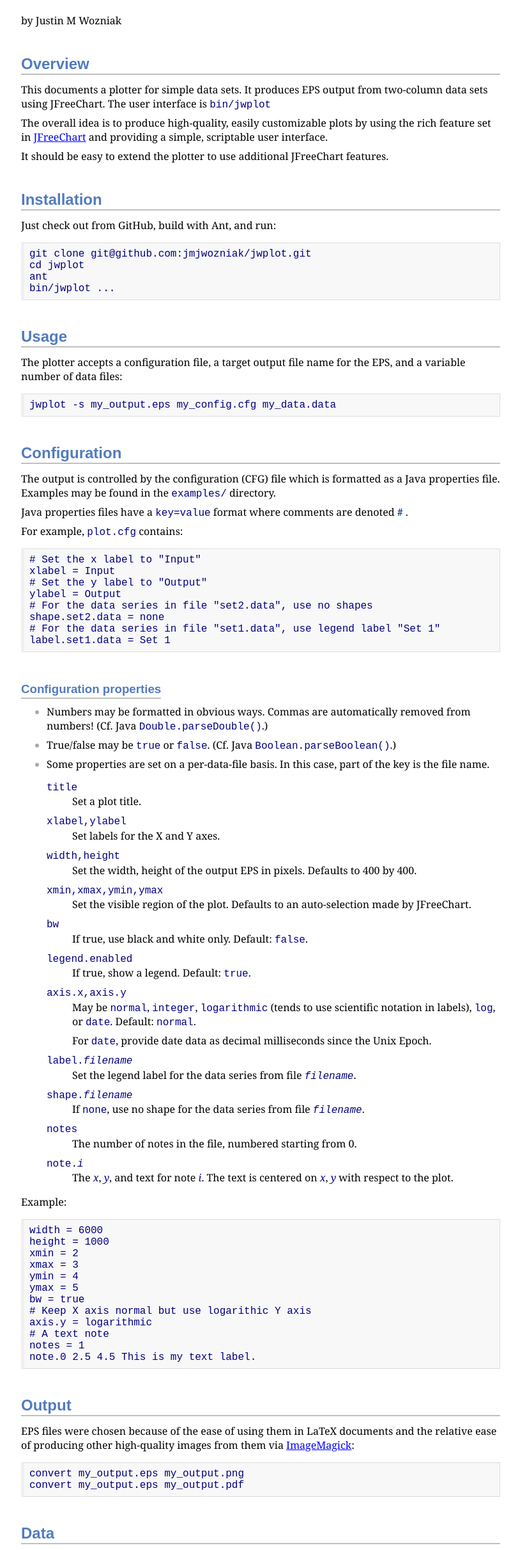
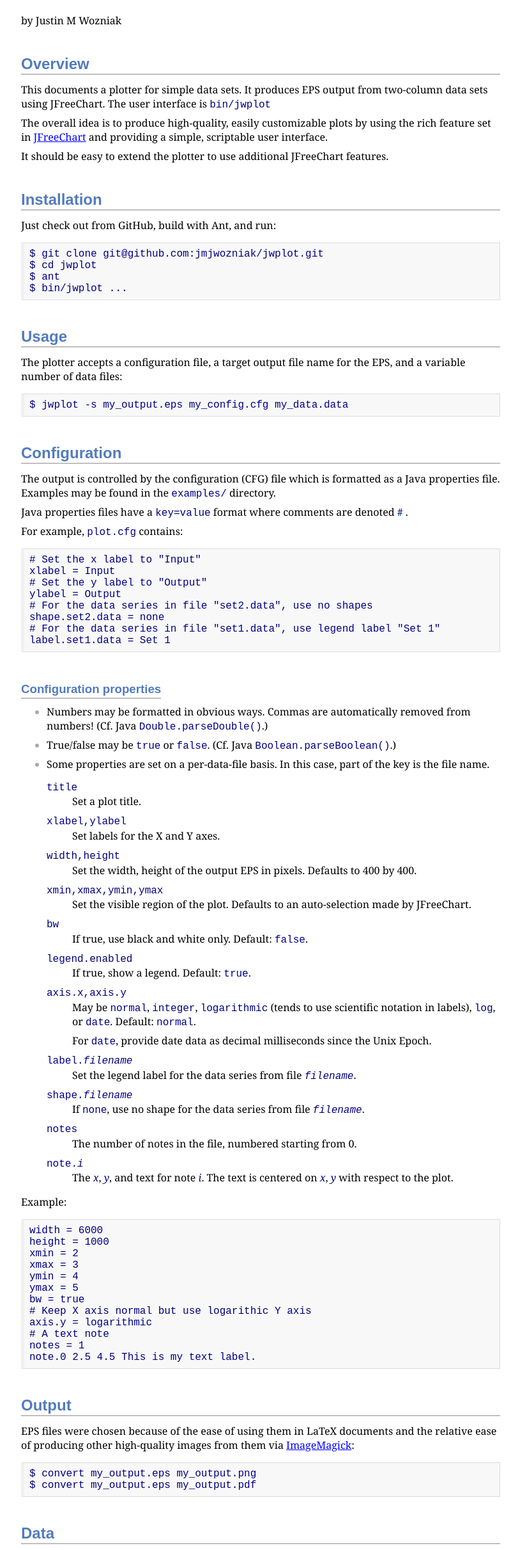
Before and after one commit to j-woz/jwplot, a plain HTML site: page index.html in a window 1280 px wide. Shown: the part 85-2507 px from the top of the page at 64% size, without its empty margins (31-845 px from the left). Drawn offline with Linux system fonts and the light colour scheme.

Commit message:
HTML version

```diff
--- a/index.html
+++ b/index.html
@@ -770,10 +770,10 @@ scriptable user interface.</p></div>
 <div class="paragraph"><p>Just check out from GitHub, build with Ant, and run:</p></div>
 <div class="listingblock">
 <div class="content">
-<pre><code>git clone git@github.com:jmjwozniak/jwplot.git
-cd jwplot
-ant
-bin/jwplot ...</code></pre>
+<pre><code>$ git clone git@github.com:jmjwozniak/jwplot.git
+$ cd jwplot
+$ ant
+$ bin/jwplot ...</code></pre>
 </div></div>
 </div>
 </div>
@@ -784,7 +784,7 @@ bin/jwplot ...</code></pre>
 for the EPS, and a variable number of data files:</p></div>
 <div class="listingblock">
 <div class="content">
-<pre><code>jwplot -s my_output.eps my_config.cfg my_data.data</code></pre>
+<pre><code>$ jwplot -s my_output.eps my_config.cfg my_data.data</code></pre>
 </div></div>
 </div>
 </div>
@@ -957,8 +957,8 @@ images from them via
 <a href="http://www.imagemagick.org/script/convert.php">ImageMagick</a>:</p></div>
 <div class="listingblock">
 <div class="content">
-<pre><code>convert my_output.eps my_output.png
-convert my_output.eps my_output.pdf</code></pre>
+<pre><code>$ convert my_output.eps my_output.png
+$ convert my_output.eps my_output.pdf</code></pre>
 </div></div>
 </div>
 </div>
@@ -988,7 +988,7 @@ Commas are also automatically stripped.</p></div>
 </dt>
 <dd>
 <p>
-Use a single Y axis.
+Use a single Y axis (the default).
 </p>
 </dd>
 <dt class="hdlist1">
@@ -1054,7 +1054,7 @@ The first data series will be plotted with respect to a left-hand
 <div id="footer">
 <div id="footer-text">
 Last updated
- 2020-01-03 13:20:13 CST
+ 2020-01-03 13:21:20 CST
 </div>
 </div>
 </body>
```
